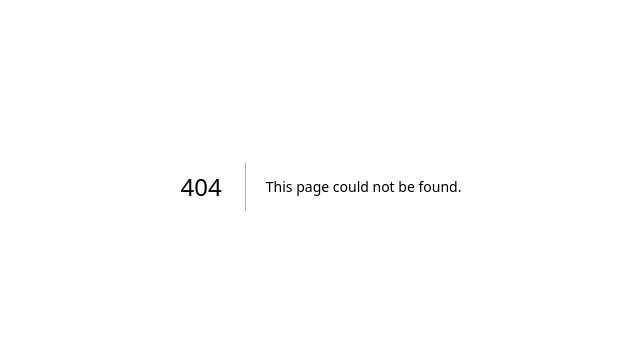
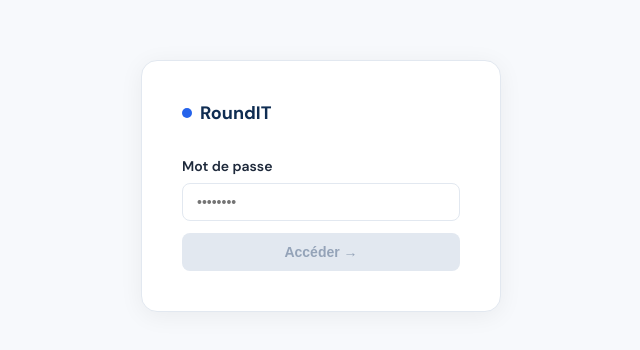
Before and after one commit to MaximeTPK/Round_It, a Next.js app: page /login in a window 1280 px wide. Before the commit this address had no page. Shown: the part 214-564 px from the top of the page, without its empty margins (319-959 px from the left). Built offline with nearby package versions, Linux system fonts and the light colour scheme.

Commit message:
Create login.js

```diff
--- /dev/null
+++ b/pages/login.js
@@ -0,0 +1,56 @@
+import { useState } from 'react'
+import Head from 'next/head'
+
+export default function Login() {
+  const [password, setPassword] = useState('')
+  const [error, setError] = useState(false)
+  const [loading, setLoading] = useState(false)
+
+  const handleSubmit = async () => {
+    setLoading(true); setError(false)
+    const res = await fetch('/api/login', {
+      method: 'POST',
+      headers: { 'Content-Type': 'application/json' },
+      body: JSON.stringify({ password }),
+    })
+    if (res.ok) {
+      window.location.href = '/'
+    } else {
+      setError(true)
+      setLoading(false)
+    }
+  }
+
+  return (
+    <>
+      <Head>
+        <title>RoundIT — Login</title>
+        <link href="https://fonts.googleapis.com/css2?family=DM+Sans:wght@400;500;600;700&display=swap" rel="stylesheet"/>
+      </Head>
+      <style>{`
+        *{box-sizing:border-box;margin:0;padding:0}
+        body{font-family:'DM Sans',sans-serif;background:#F7F9FC;display:flex;align-items:center;justify-content:center;height:100vh}
+      `}</style>
+      <div style={{background:'#fff',border:'1px solid #E2E8F0',borderRadius:16,padding:40,width:360,boxShadow:'0 4px 24px rgba(0,0,0,0.06)'}}>
+        <div style={{display:'flex',alignItems:'center',gap:8,marginBottom:32}}>
+          <div style={{width:10,height:10,background:'#2563EB',borderRadius:'50%'}}/>
+          <span style={{fontSize:18,fontWeight:700,color:'#0F2D52'}}>RoundIT</span>
+        </div>
+        <div style={{fontSize:14,fontWeight:600,color:'#1E293B',marginBottom:8}}>Mot de passe</div>
+        <input
+          type="password"
+          value={password}
+          onChange={e => setPassword(e.target.value)}
+          onKeyDown={e => e.key === 'Enter' && handleSubmit()}
+          placeholder="••••••••"
+          style={{width:'100%',padding:'10px 14px',border:'1px solid '+(error?'#DC2626':'#E2E8F0'),borderRadius:8,fontSize:14,outline:'none',marginBottom:8}}
+        />
+        {error && <div style={{fontSize:12,color:'#DC2626',marginBottom:8}}>Mot de passe incorrect</div>}
+        <button onClick={handleSubmit} disabled={loading || !password}
+          style={{width:'100%',padding:'11px',background:loading||!password?'#E2E8F0':'#0F2D52',color:loading||!password?'#94A3B8':'#fff',border:'none',borderRadius:8,fontSize:14,fontWeight:600,cursor:'pointer',marginTop:4}}>
+          {loading ? 'Connexion...' : 'Accéder →'}
+        </button>
+      </div>
+    </>
+  )
+}
```
